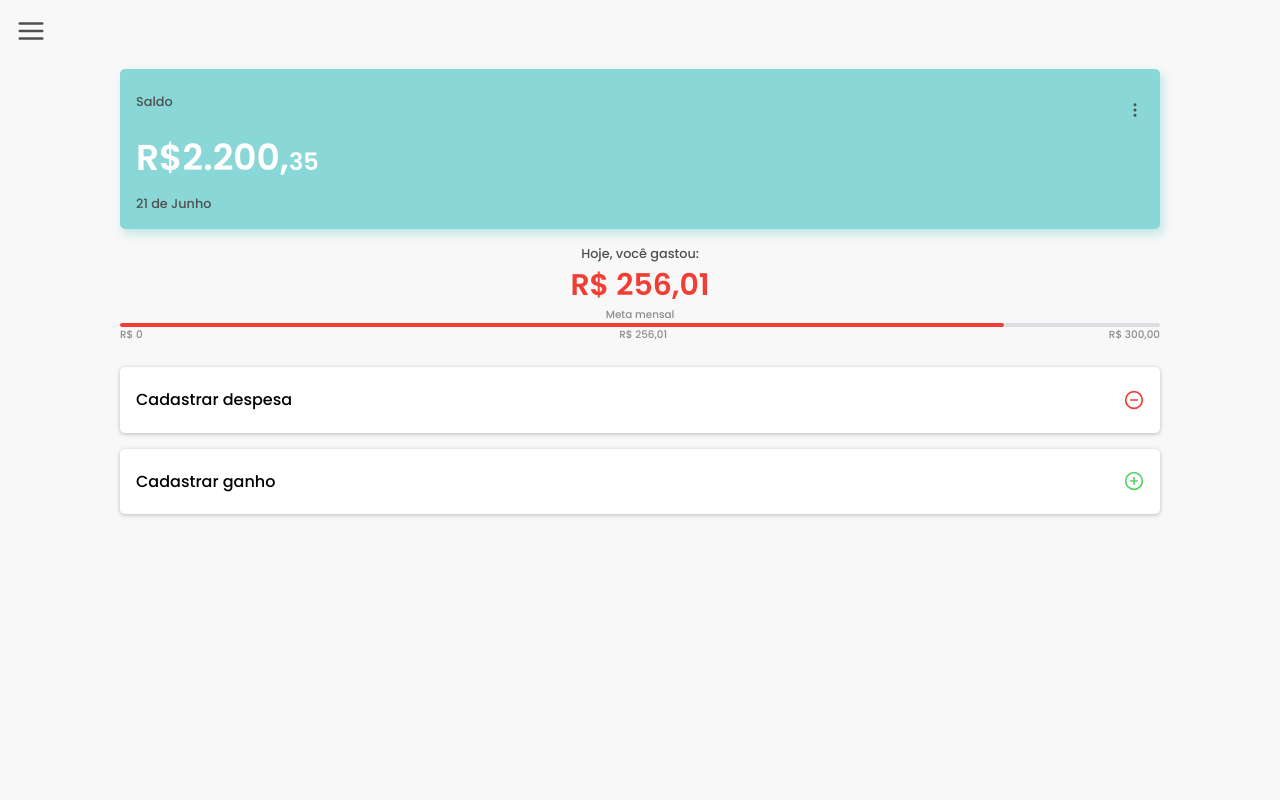
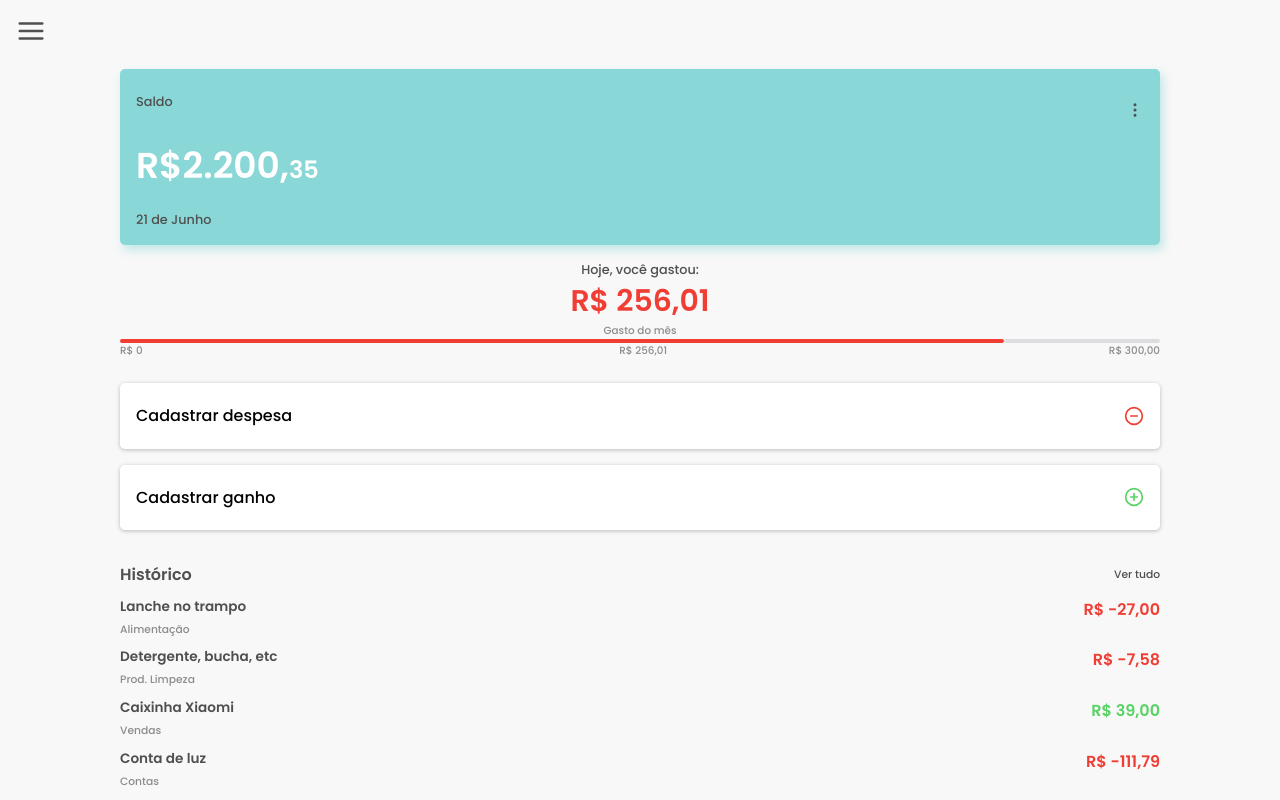
Before and after one commit to alan-dx/spartrol, a Next.js app: page /home in a window 1280 px wide. Built offline with nearby package versions, Linux system fonts and the light colour scheme.

Commit message:
created Historic and HistoricItem components | edited interface details on Balance component

```diff
--- a/src/components/Balance/styles.module.scss
+++ b/src/components/Balance/styles.module.scss
@@ -1,5 +1,5 @@
 .container {
-  height: 10rem;
+  height: 11rem;
   width: 100%;
 
   padding: 1rem;
--- /dev/null
+++ b/src/components/Historic/HistoricItem/index.tsx
@@ -0,0 +1,25 @@
+import styles from './styles.module.scss'
+
+interface HistoricItem {
+  item: {
+    id: number,
+    title: string,
+    category: string,
+    type: string,
+    value: string
+  }
+}
+
+export function HistoricItem({ item }: HistoricItem) {
+  return (
+    <li className={styles.container} >
+      <div>
+        <strong>{item.title}</strong>
+        <strong style={{color: item.type == 'expense' ? '#F03E35' : '#59D266'}} >
+          R$ {item.type == 'expense' ? `-${item.value}` : `${item.value}` }
+        </strong>
+      </div>
+      <small>{item.category}</small>
+    </li>
+  )
+}
--- /dev/null
+++ b/src/components/Historic/HistoricItem/styles.module.scss
@@ -0,0 +1,21 @@
+.container {
+  display: flex;
+  flex-direction: column;
+
+  margin-top: 0.6rem;
+
+  div {
+    display: flex;
+    flex-direction: row;
+    align-content: center;
+    justify-content: space-between;
+
+    strong:first-child {
+      font-size: 0.85rem;
+    }
+  }
+  small {
+    font-size: 0.67rem;
+    color: var(--gray-900);
+  }
+}
--- /dev/null
+++ b/src/components/Historic/index.tsx
@@ -0,0 +1,50 @@
+import styles from './styles.module.scss'
+import Link from 'next/link'
+import { HistoricItem } from './HistoricItem'
+
+const list = [
+  {
+    id: 1,
+    title: 'Lanche no trampo',
+    category: 'Alimentação',
+    type: 'expense',
+    value: '27,00'
+  },
+  {
+    id: 2,
+    title: 'Detergente, bucha, etc',
+    category: 'Prod. Limpeza',
+    type: 'expense',
+    value: '7,58'
+  },
+  {
+    id: 3,
+    title: 'Caixinha Xiaomi',
+    category: 'Vendas',
+    type: 'profit',
+    value: '39,00'
+  },
+  {
+    id: 4,
+    title: 'Conta de luz',
+    category: 'Contas',
+    type: 'expense',
+    value: '111,79'
+  },
+]
+
+export function Historic() {
+  return (
+    <div className={styles.container}>
+      <div className={styles.header} >
+        <strong>Histórico</strong>
+        <Link href="historic">Ver tudo</Link>
+      </div>
+      <ul>
+        {list.map(item => (
+          <HistoricItem key={item.id} item={item} />
+        ))}
+      </ul>
+    </div>
+  )
+}
--- /dev/null
+++ b/src/components/Historic/styles.module.scss
@@ -0,0 +1,26 @@
+.container {
+  width: 100%;
+  margin-top: 2rem;
+
+  .header {
+    width: 100%;
+
+    display: flex;
+    flex-direction: row;
+    justify-content: space-between;
+    align-items: center;
+
+    strong {
+      font-size: 1rem;
+    }
+
+    a {
+      font-size: 0.67rem;
+    }
+
+  }
+
+  ul {
+    list-style: none;
+  }
+}
--- a/src/components/ProgressBar/index.tsx
+++ b/src/components/ProgressBar/index.tsx
@@ -3,7 +3,7 @@ import styles from './styles.module.scss'
 export function ProgressBar() {
   return (
     <div className={styles.container} >
-      <small>Meta mensal</small>
+      <small>Gasto do mês</small>
       <div className={styles.lineBox}>
         <div className={styles.line} style={{width: "85%"}} />
         <div />
--- a/src/components/ProgressBar/styles.module.scss
+++ b/src/components/ProgressBar/styles.module.scss
@@ -38,6 +38,7 @@
 
     .center {
       position: absolute;
+      z-index: 0;
       left: calc(50% - 1.30rem);
       text-align: center;
     }
--- a/src/components/Sidebar/styles.module.scss
+++ b/src/components/Sidebar/styles.module.scss
@@ -2,6 +2,7 @@
   position: absolute;
   display: flex;
   flex-direction: row;
+  z-index: 1;
 
   .menu {
     width: 80vw;
--- a/src/pages/home/index.tsx
+++ b/src/pages/home/index.tsx
@@ -2,6 +2,7 @@ import { Balance } from '../../components/Balance'
 import { DayExpence } from '../../components/DayExpence'
 import { Header } from '../../components/Header'
 import { LargeButton } from '../../components/LargeButton'
+import { Historic } from '../../components/Historic'
 
 import { FiPlusCircle, FiMinusCircle } from 'react-icons/fi'
 import styles from './styles.module.scss'
@@ -22,7 +23,7 @@ export default function Home() {
           Cadastrar ganho
           <FiPlusCircle size={20} color="#59D266" />
         </LargeButton>
-
+        <Historic />
       </main>
     </>
   )
```
Also changed, not shown: 1 other file (tests, documents, lock files or other folders).
